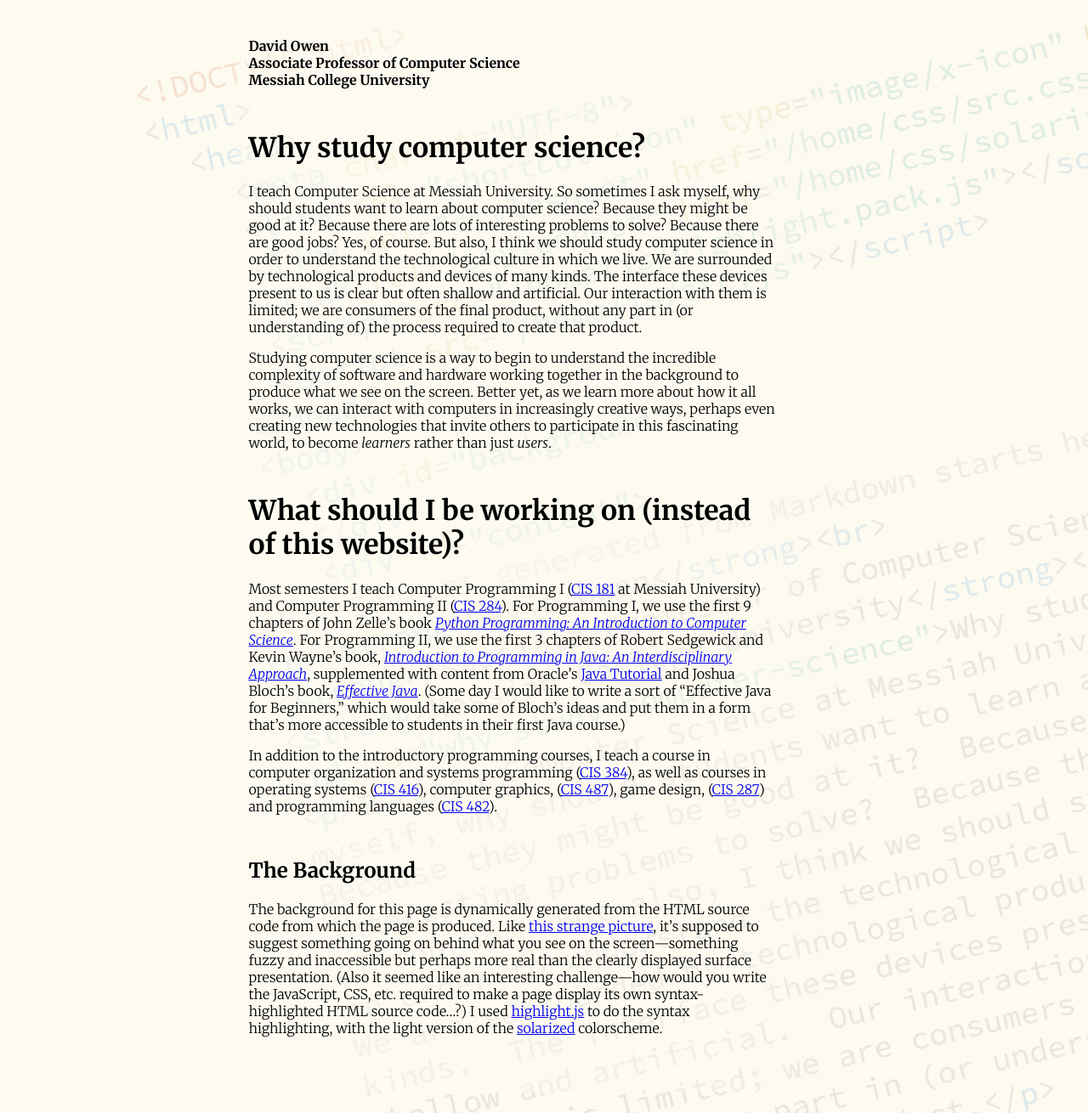
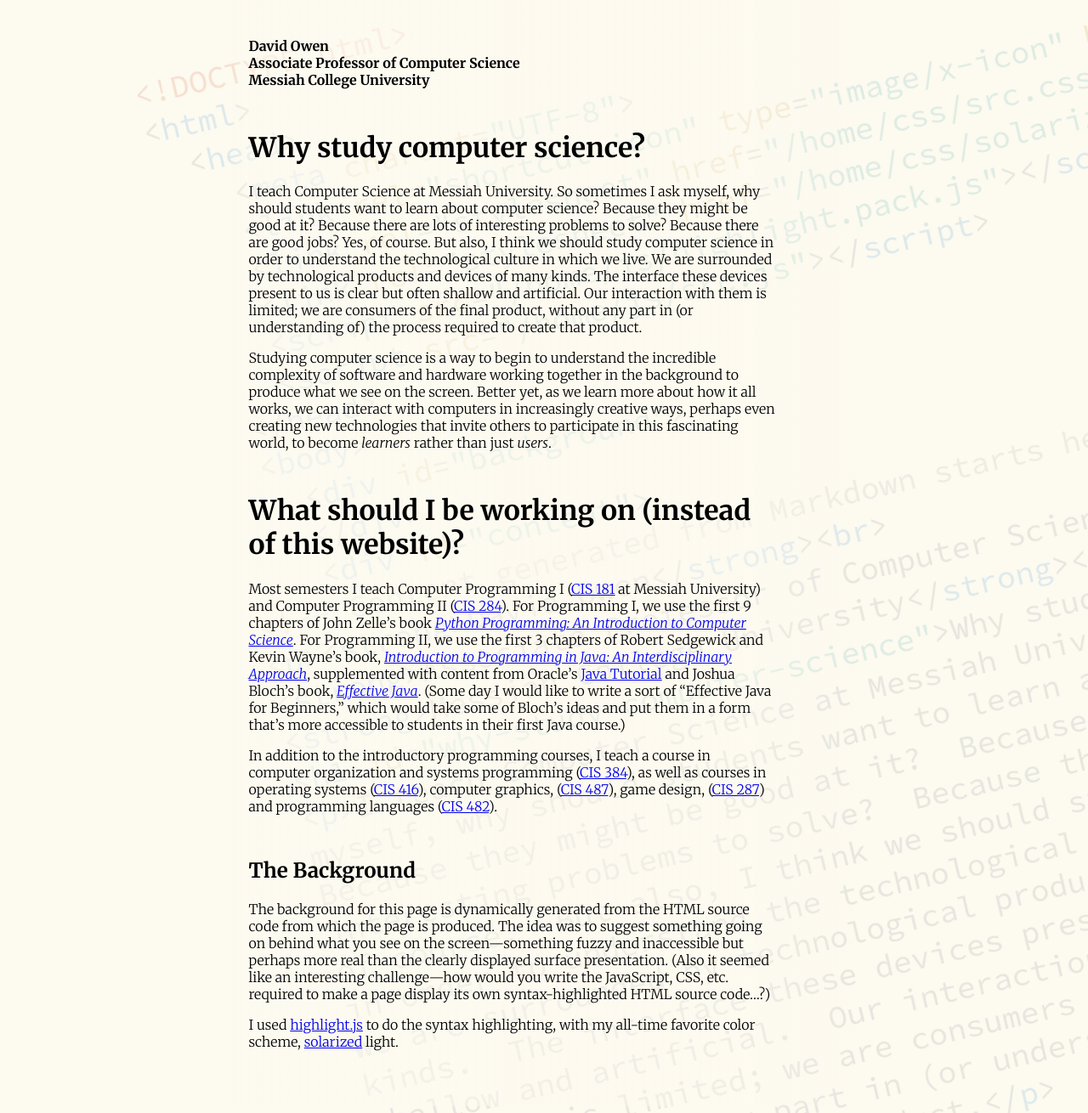
Before and after one commit to dvon/home, a Jekyll site: the page built from index.md, in a window 1280 px wide. Shown: the whole page at 85% size. Built offline with Jekyll 4.4.1, drawn with Linux system fonts in a browser that asks for light colours; some of the changed text lies outside the part shown.

Commit message:
A few corrections.

```diff
--- a/index.md
+++ b/index.md
@@ -67,14 +67,15 @@ and programming languages
 ## The Background
 
 The background for this page is dynamically generated from the
-HTML source code from which the page is produced.  Like [this
-strange picture](profound_selfie.md), it's supposed to suggest something
-going on behind what you see on the screen---something fuzzy and inaccessible
+HTML source code from which the page is produced.  <!-- Like [this
+strange picture](profound_selfie.md), it's supposed --> The idea
+was to suggest something
+going on behind what you see on the screen—something fuzzy and inaccessible
 but perhaps more real than the clearly displayed surface
-presentation.  (Also it seemed like an interesting challenge---how
+presentation.  (Also it seemed like an interesting challenge—how
 would you write the JavaScript, CSS, etc. required to make a page
 display its own syntax-highlighted HTML source code...?)
+
 I used [highlight.js](https://highlightjs.org/)
-to do the syntax highlighting, with the light version of the
-[solarized](http://ethanschoonover.com/solarized)
-colorscheme.
+to do the syntax highlighting, with my all-time favorite color
+scheme, [solarized](https://ethanschoonover.com/solarized) light.
```
